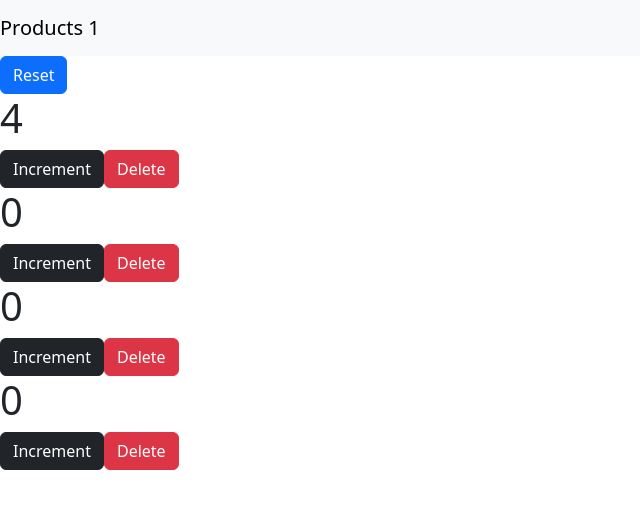
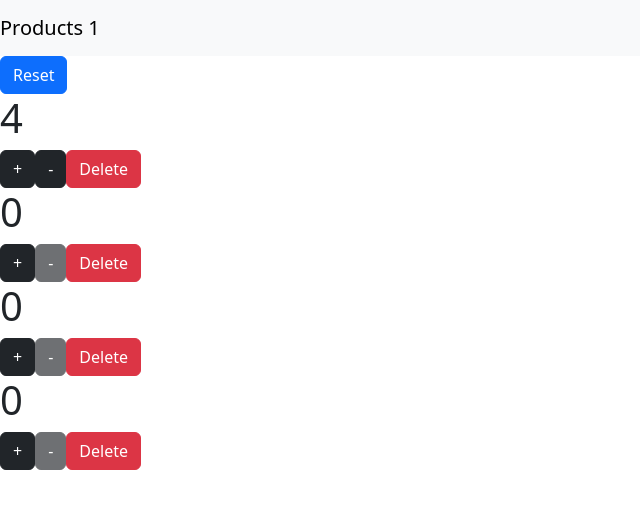
Before and after one commit to Mosh-hamedani-projects/counter, a React (Vite) app: page / in a window 1280 px wide. Shown: the top 508 px of the page, without its empty margins (0-640 px from the left). Built offline with nearby package versions, Linux system fonts and the light colour scheme.

Commit message:
decrement button

```diff
--- a/src/App.jsx
+++ b/src/App.jsx
@@ -14,6 +14,11 @@ class App extends Component {
     ]
   }
 
+  constructor(){
+    super()
+    console.log('App-constructorf');
+  }
+
   handleIncrement=(counter)=>{
     const counters=[...this.state.counters];
     const index=counters.indexOf(counter);
@@ -22,6 +27,16 @@ class App extends Component {
     this.setState({counters})
     console.log(this.state.counters[index]);
   };
+
+  handleDecrement=(counter)=>{
+    const counters=[...this.state.counters];
+    const index=counters.indexOf(counter);
+    counters[index]={...counter};
+    counters[index].value--;
+    this.setState({counters})
+    console.log(this.state.counters[index]);
+  };
+
 
   handleDelete=(counterId)=>{
     const counters=this.state.counters.filter(c => c.id !== counterId)  //to detele the item
@@ -45,6 +60,7 @@ class App extends Component {
         onReset={this.handleReset}
         onDelete={this.handleDelete}
         onIncrement={this.handleIncrement}
+        onDecrement={this.handleDecrement}
       />
     </>
     );
--- a/src/Counter.jsx
+++ b/src/Counter.jsx
@@ -9,13 +9,16 @@ class Counter extends Component {
         <h1>{this.props.counter.value}</h1>
         <button
           className='btn btn-dark'
-          //passing reference to onClick event when no argument to pass
-          onClick={()=>this.props.onIncrement(this.props.counter)}>Increment</button>
+          onClick={()=>this.props.onIncrement(this.props.counter)}>+</button>
+
+          <button
+          className='btn btn-dark'
+          disabled={this.props.counter.value===0 ? "disable": ""}
+          onClick={()=>this.props.onDecrement(this.props.counter)}>-</button>
 
 
           <button
             className='btn btn-danger'
-            //passing data from child to parent, use callback when we need to pass argument
             onClick={()=>this.props.onDelete(this.props.counter.id)}>Delete</button>
       </>
 
--- a/src/Counters.jsx
+++ b/src/Counters.jsx
@@ -2,19 +2,19 @@ import { Component } from 'react'
 import Counter from "./Counter";
 
 class Counters extends Component {
-
-
   render() {
+    const {onDelete, onIncrement, onDecrement, onReset, counters}=this.props
     return (
       <>
-      <button onClick={this.props.onReset} className="btn btn-primary">Reset</button>
+      <button onClick={onReset} className="btn btn-primary">Reset</button>
         {
-          this.props.counters.map( counter =>
+          counters.map( counter =>
             <Counter
                 key={counter.id}        //key is mandatory to pass
                 counter={counter}
-                onDelete={this.props.onDelete} //receive data from child and handle child event
-                onIncrement={this.props.onIncrement}
+                onDelete={onDelete} //receive data from child and handle child event
+                onIncrement={onIncrement}
+                onDecrement={onDecrement}
             />
         )}
       </>
--- a/src/NavBar.jsx
+++ b/src/NavBar.jsx
@@ -1,15 +1,11 @@
-import { Component } from "react";
-
-class NavBar extends Component {
-  render() {
+const NavBar = ({totalProducts}) => {
   return (
     <>
       <nav className="navbar navbar-light bg-light">
-          <a href="" className="navbar-brand">Products {this.props.totalProducts}</a>
+        <a href="" className="navbar-brand">Products {totalProducts}</a>
       </nav>
     </>
   );
 }
-}
 
 export default NavBar;
```
Lines whose indentation alone changed are shown as unchanged.
